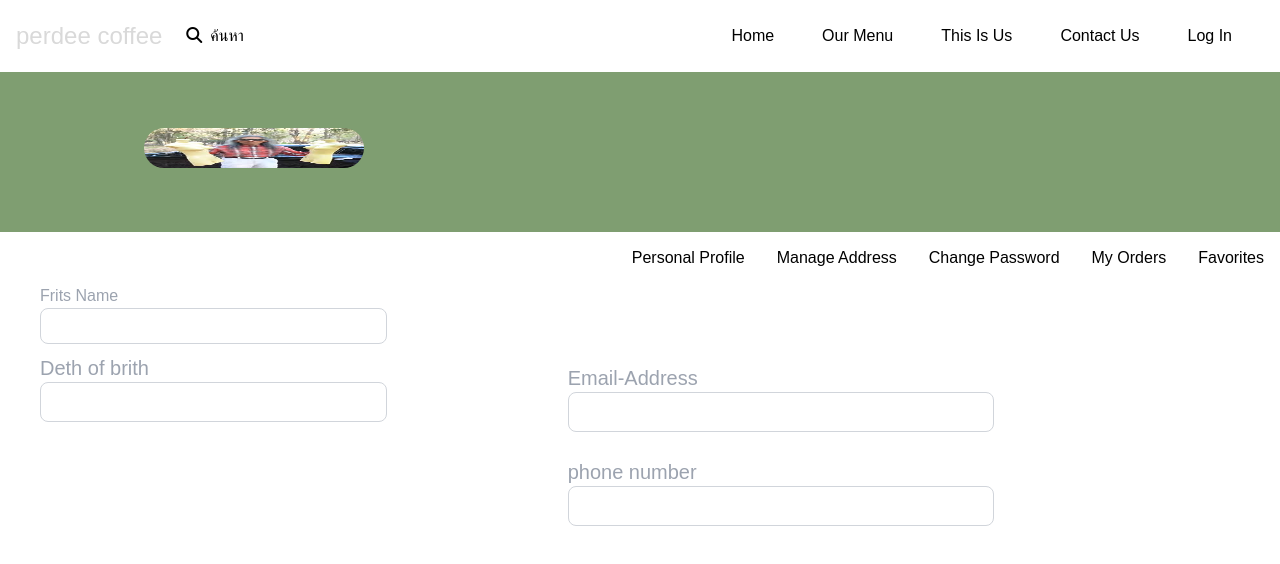
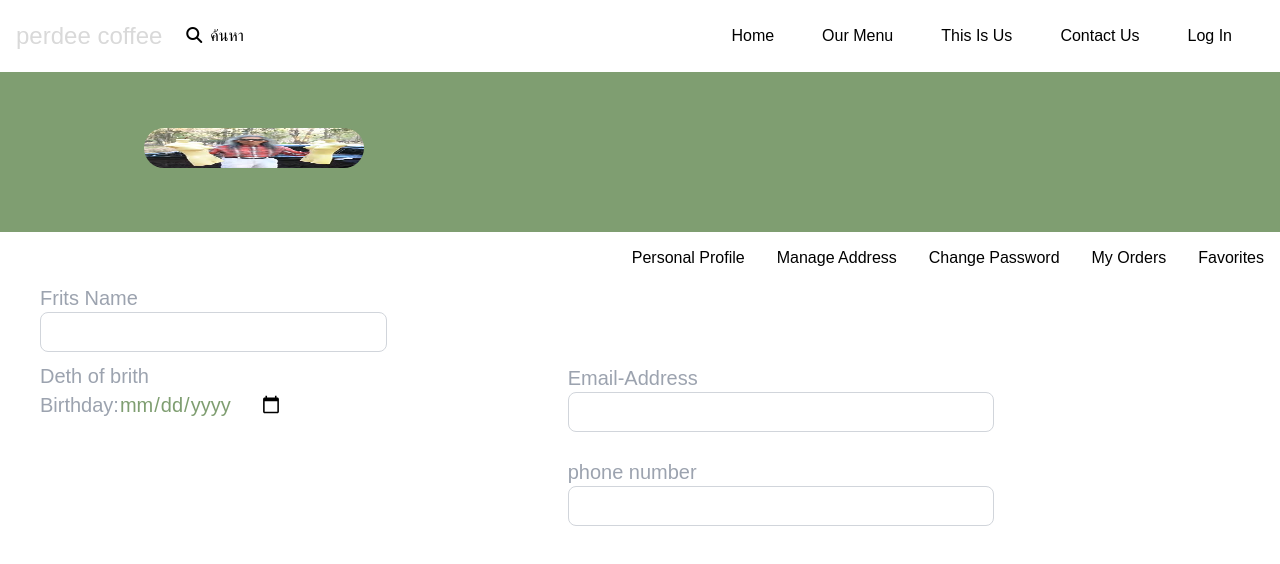
Before and after one commit to 9OAT0/Front-req, a Nuxt app: page /pages2 in a window 1280 px wide. Shown: the top 564 px of the page. Built offline with nearby package versions, Linux system fonts and the light colour scheme.

Commit message:
21:51 page2 15/2/67

```diff
--- a/pages/pages2.vue
+++ b/pages/pages2.vue
@@ -64,13 +64,17 @@
   <div class="container mx-auto h-full flex item-center gap-4">
     <div class="w-1/3 flex flex-col justify-center items-center">
       <div class="container mx-2 my-20">
-        <div class="box mx-10 text-gray-400">
+        <div class="box mx-10 text-gray-400 text-xl">
           <label for="tel">Frits Name</label>
-          <input type="text"id="tel" class="text-black border border-gray-300 rounded-lg w-[250px]">
-          <div class="container mx- my-">
-          <div class="text-gray-400 text-xl">
-            <label for="tel"> Deth of brith</label>
-            <input type="text"id="tel" class="text-black border border-gray-300 rounded-lg w-[250px]">
+          <input type="text"id="tel" class="text-black border border-gray-300 rounded-lg w-[250px] h-35 ">
+          <div class="container mx-30 my-25">
+          <div class="text-black-400 text-xl">
+             Deth of brith
+            <form action="">
+              <label for="birthday">Birthday:</label>
+              <input type="date" id="birthday" class="text-notthesamegreen" name="birthday">
+
+            </form>
             </div>
           </div>
         </div>
```
